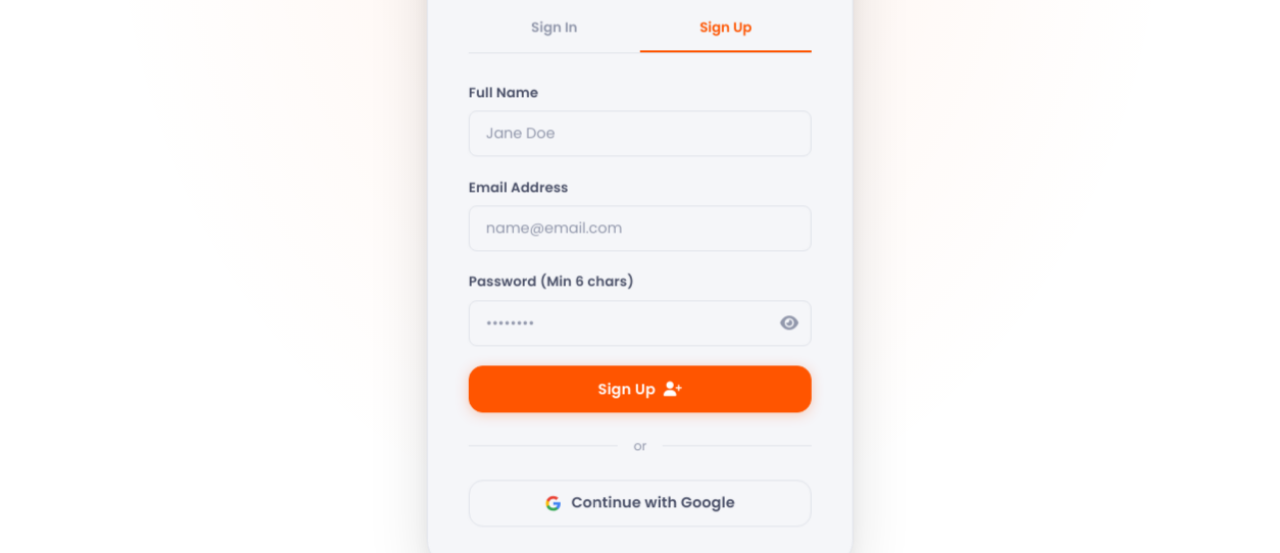
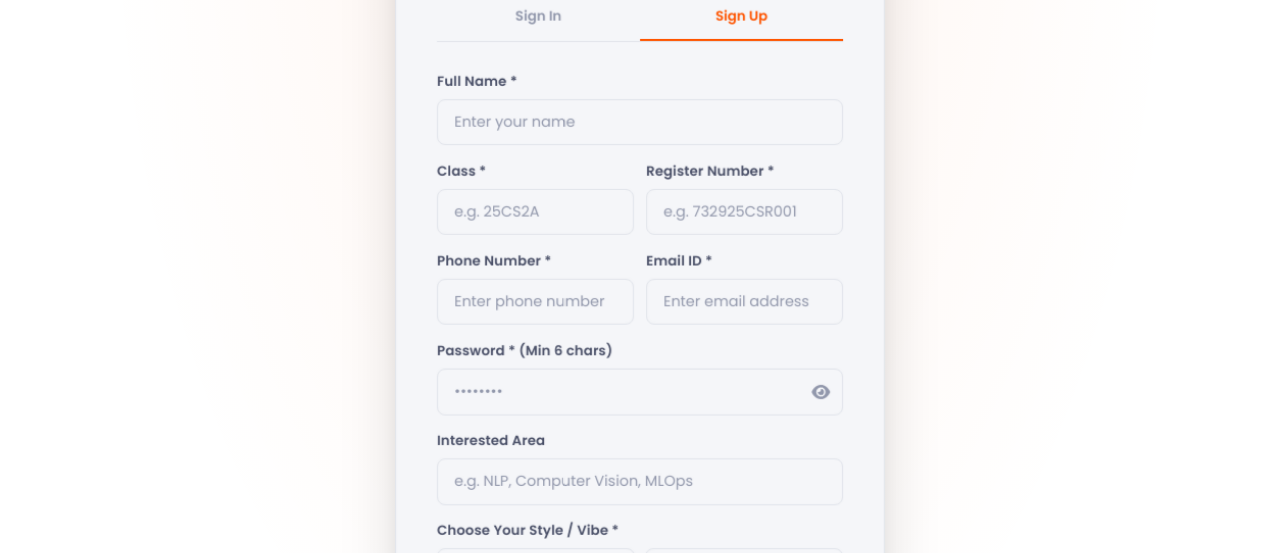
Before and after one commit to mindcraftaiclub-crypto/Website, a React (Vite) app: page /auth in a window 1280 px wide. Both pictures are taken after a click on the button "Sign Up". Shown: the part 239-792 px from the top of the page. Built offline with nearby package versions, Linux system fonts and the light colour scheme; no server answers; the database is empty.

Commit message:
Update Sign Up page registration form with details fields and style poll selection

```diff
--- a/src/db.js
+++ b/src/db.js
@@ -441,11 +441,16 @@ class FirebaseDatabase {
     }
   }
 
-  async register(name, email, password) {
+  async register(name, email, password, className, registerNumber, phone, interestedArea, codingStyle) {
     try {
       const userCredential = await createUserWithEmailAndPassword(auth, email, password);
       const newUser = {
         id: userCredential.user.uid, name, email,
+        className: className || '',
+        registerNumber: registerNumber || '',
+        phone: phone || '',
+        interestedArea: interestedArea || '',
+        codingStyle: codingStyle || '',
         role: isAdminEmail(email) ? 'admin' : 'member',
         department: 'Computer Science', year: '1', position: 'Member',
         skills: [], linkedin: '', github: '',
--- a/src/pages/Auth.jsx
+++ b/src/pages/Auth.jsx
@@ -11,7 +11,12 @@ export default function Auth({ user }) {
   const [formData, setFormData] = useState({
     name: '',
     email: '',
-    password: ''
+    password: '',
+    className: '',
+    registerNumber: '',
+    phone: '',
+    interestedArea: '',
+    codingStyle: ''
   });
   const [loading, setLoading] = useState(false);
   const [showPassword, setShowPassword] = useState(false);
@@ -48,9 +53,22 @@ export default function Auth({ user }) {
       window.showToast('Insecure Password', 'Passwords must contain at least 6 characters.', 'warning');
       return;
     }
+    if (!formData.codingStyle) {
+      window.showToast('Required Fields', 'Please choose your coding style poll option.', 'warning');
+      return;
+    }
     setLoading(true);
     try {
-      const newUser = await db.register(formData.name.trim(), formData.email.trim(), formData.password);
+      const newUser = await db.register(
+        formData.name.trim(),
+        formData.email.trim(),
+        formData.password,
+        formData.className.trim(),
+        formData.registerNumber.trim(),
+        formData.phone.trim(),
+        formData.interestedArea.trim(),
+        formData.codingStyle
+      );
       window.showToast('Registration Successful', `Welcome to Mindcraft AI, ${formData.name}!`, 'success');
       setTimeout(() => {
         navigate(redirectPath);
@@ -80,7 +98,7 @@ export default function Auth({ user }) {
   return (
     <div className="auth-container">
       <TiltCard tiltDegree={5} glow={false}>
-        <div className="auth-card">
+        <div className="auth-card" style={{ maxWidth: '480px' }}>
           <div style={{ textAlign: 'center', marginBottom: '1.75rem' }}>
             <span style={{ fontSize: '1.2rem', fontWeight: 800, fontFamily: 'var(--font-display)', color: 'var(--text)', letterSpacing: '0.12em' }}>
               MINDCRAFT AI
@@ -177,9 +195,9 @@ export default function Auth({ user }) {
                   </button>
                 </form>
               ) : (
-                <form onSubmit={handleSignUp}>
-                  <div className="form-group">
-                    <label className="form-label" htmlFor="name">Full Name</label>
+                <form onSubmit={handleSignUp} style={{ display: 'flex', flexDirection: 'column', gap: '0.9rem' }}>
+                  <div className="form-group" style={{ marginBottom: 0 }}>
+                    <label className="form-label" htmlFor="name">Full Name *</label>
                     <input
                       type="text"
                       className="form-input"
@@ -187,11 +205,54 @@ export default function Auth({ user }) {
                       required
                       value={formData.name}
                       onChange={handleInputChange}
-                      placeholder="Jane Doe"
+                      placeholder="Enter your name"
                     />
                   </div>
-                  <div className="form-group">
-                    <label className="form-label" htmlFor="email">Email Address</label>
+
+                  {/* Class and Register Number Row */}
+                  <div style={{ display: 'grid', gridTemplateColumns: '1fr 1fr', gap: '0.75rem' }}>
+                    <div className="form-group" style={{ marginBottom: 0 }}>
+                      <label className="form-label" htmlFor="className">Class *</label>
+                      <input
+                        type="text"
+                        className="form-input"
+                        id="className"
+                        required
+                        value={formData.className}
+                        onChange={handleInputChange}
+                        placeholder="e.g. 25CS2A"
+                      />
+                    </div>
+                    <div className="form-group" style={{ marginBottom: 0 }}>
+                      <label className="form-label" htmlFor="registerNumber">Register Number *</label>
+                      <input
+                        type="text"
+                        className="form-input"
+                        id="registerNumber"
+                        required
+                        value={formData.registerNumber}
+                        onChange={handleInputChange}
+                        placeholder="e.g. 732925CSR001"
+                      />
+                    </div>
+                  </div>
+
+                  {/* Phone and Email Row */}
+                  <div style={{ display: 'grid', gridTemplateColumns: '1fr 1fr', gap: '0.75rem' }}>
+                    <div className="form-group" style={{ marginBottom: 0 }}>
+                      <label className="form-label" htmlFor="phone">Phone Number *</label>
+                      <input
+                        type="tel"
+                        className="form-input"
+                        id="phone"
+                        required
+                        value={formData.phone}
+                        onChange={handleInputChange}
+                        placeholder="Enter phone number"
+                      />
+                    </div>
+                    <div className="form-group" style={{ marginBottom: 0 }}>
+                      <label className="form-label" htmlFor="email">Email ID *</label>
                       <input
                         type="email"
                         className="form-input"
@@ -199,11 +260,13 @@ export default function Auth({ user }) {
                         required
                         value={formData.email}
                         onChange={handleInputChange}
-                      placeholder="name@email.com"
+                        placeholder="Enter email address"
                       />
                     </div>
-                  <div className="form-group">
-                    <label className="form-label" htmlFor="password">Password (Min 6 chars)</label>
+                  </div>
+
+                  <div className="form-group" style={{ marginBottom: 0 }}>
+                    <label className="form-label" htmlFor="password">Password * (Min 6 chars)</label>
                     <div style={{ position: 'relative' }}>
                       <input
                         type={showPassword ? 'text' : 'password'}
@@ -232,16 +295,69 @@ export default function Auth({ user }) {
                       </button>
                     </div>
                   </div>
+
+                  <div className="form-group" style={{ marginBottom: 0 }}>
+                    <label className="form-label" htmlFor="interestedArea">Interested Area</label>
+                    <input
+                      type="text"
+                      className="form-input"
+                      id="interestedArea"
+                      value={formData.interestedArea}
+                      onChange={handleInputChange}
+                      placeholder="e.g. NLP, Computer Vision, MLOps"
+                    />
+                  </div>
+
+                  {/* Coding Style Vibe Poll */}
+                  <div>
+                    <label className="form-label">Choose Your Style / Vibe *</label>
+                    <div style={{ display: 'grid', gridTemplateColumns: '1fr 1fr', gap: '0.6rem' }}>
+                      {[
+                        { id: 'hard_coding', label: '💻 Hard Coding', desc: 'Writing pure, manual code' },
+                        { id: 'vibe_coding', label: '🎵 Vibe Coding', desc: 'Using AI tools & prompt flow' },
+                        { id: 'exploring',   label: '🔍 Exploring',   desc: 'Testing ideas and research' },
+                        { id: 'ai_or_other',  label: '🤖 AI & Tech',   desc: 'AI, data science or other fields' },
+                      ].map(opt => {
+                        const isSel = formData.codingStyle === opt.id;
+                        return (
+                          <div
+                            key={opt.id}
+                            onClick={() => setFormData(prev => ({ ...prev, codingStyle: opt.id }))}
+                            style={{
+                              border: `1px solid ${isSel ? 'var(--orange)' : 'var(--border)'}`,
+                              background: isSel ? 'rgba(255,85,0,0.03)' : 'var(--surface)',
+                              borderRadius: '8px',
+                              padding: '0.5rem 0.75rem',
+                              cursor: 'pointer',
+                              display: 'flex',
+                              flexDirection: 'column',
+                              gap: '0.1rem',
+                              transition: 'all 0.2s ease',
+                              textAlign: 'left'
+                            }}
+                          >
+                            <span style={{ fontSize: '0.8rem', fontWeight: 700, color: isSel ? 'var(--orange)' : 'var(--text)' }}>
+                              {opt.label}
+                            </span>
+                            <span style={{ fontSize: '0.68rem', color: 'var(--text-secondary)' }}>
+                              {opt.desc}
+                            </span>
+                          </div>
+                        );
+                      })}
+                    </div>
+                  </div>
+
                   <button
                     type="submit"
                     className="btn btn-primary"
                     disabled={loading}
-                    style={{ width: '100%', justifyContent: 'center' }}
+                    style={{ width: '100%', justifyContent: 'center', marginTop: '0.5rem' }}
                   >
                     {loading ? (
                       <div className="loading-spinner" style={{ width: '16px', height: '16px', borderWidth: '2px' }}></div>
                     ) : (
-                      <>Sign Up <i className="fa-solid fa-user-plus"></i></>
+                      <>Submit Application <i className="fa-solid fa-user-plus"></i></>
                     )}
                   </button>
                 </form>
```
Lines whose indentation alone changed are shown as unchanged.
